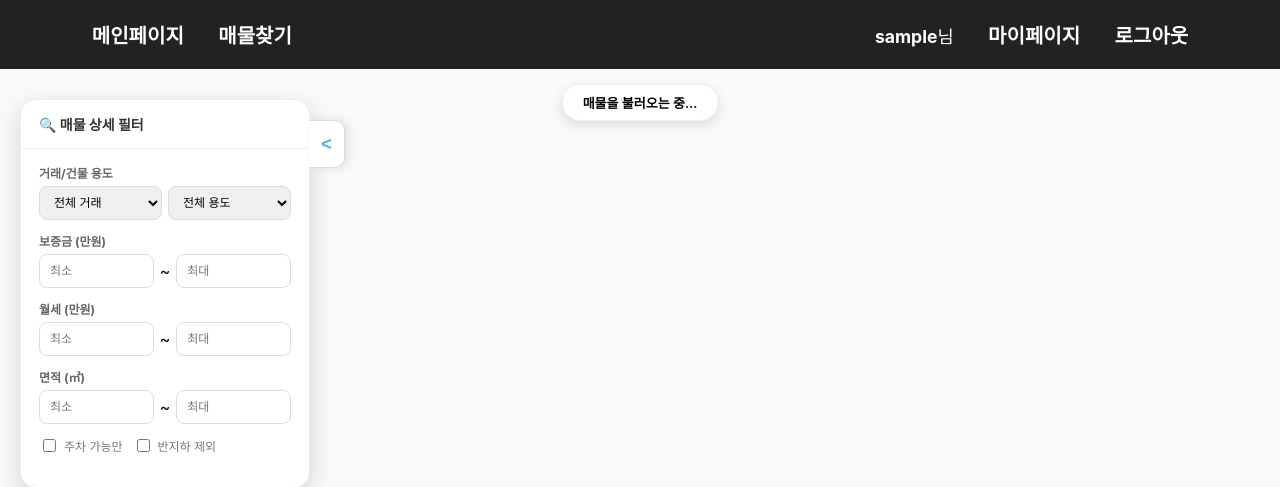
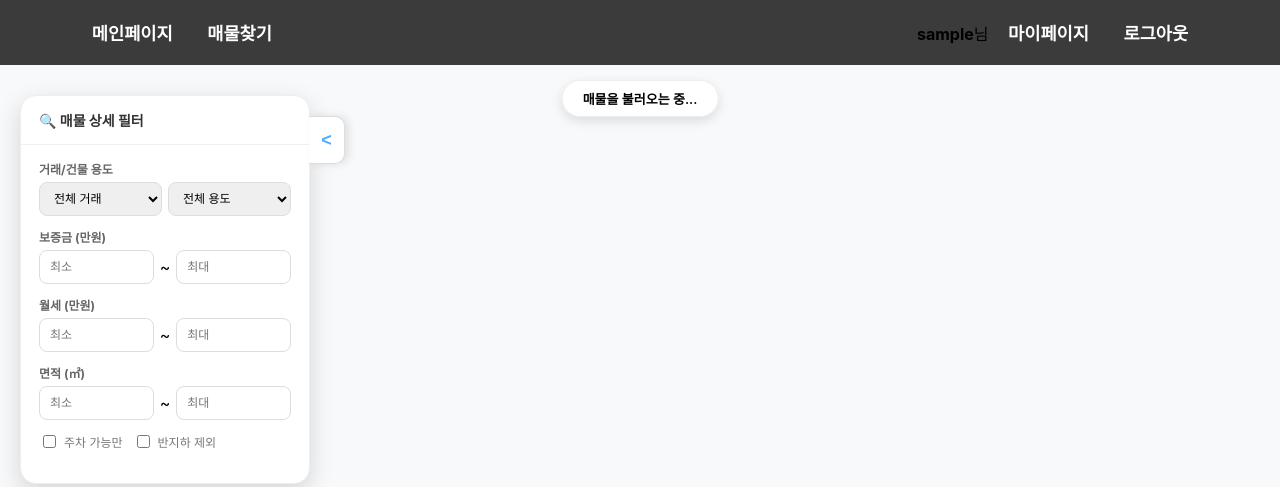
Before and after one commit to EverJoyyyL20/Sesac_Final, a Flask app: page /find in a window 1280 px wide. Shown: the top 487 px of the page. Run offline with Flask 3, Linux system fonts and the light colour scheme; the visitor is signed in with stand-in values (Sample User, id 1); parts of the project's set-up code (start-up, migrations or seed data) failed here and were passed over; some libraries are stand-ins or nearby versions.

Commit message:
네비게이션 바의 색이 바뀌는 문제를 해결했습니다.

```diff
--- a/house_project/find_property/find_property.html
+++ b/house_project/find_property/find_property.html
@@ -9,30 +9,6 @@
     <script type="text/javascript" src="https://oapi.map.naver.com/openapi/v3/maps.js?ncpKeyId={{ client_id }}"></script>
 
     <style>
-        /* 🔥 [통일된 상단바 스타일 추가] */
-        .navbar {
-            display: flex;
-            justify-content: space-between;
-            align-items: center;
-            padding: 20px 6%; /* 좌우 여백 5% */
-            width: 100%;
-            box-sizing: border-box;
-            background-color: #222; /* 검정색 배경 */
-        }
-        .navbar a {
-            font-size: 1.25rem;
-            font-weight: 700;
-            text-decoration: none;
-            color: #fff;        /* 흰색 글씨 */
-            margin: 0 15px;
-            transition: color 0.3s;
-        }
-        .navbar a:hover { color: #007bff; }
-        .welcome-text {
-            font-size: 1.1rem;
-            margin-right: 15px;
-            color: #fff; /* 흰색 글씨 */
-        }
 
 
 .slider-btn:hover {
--- a/house_project/static/css/common.css
+++ b/house_project/static/css/common.css
@@ -22,7 +22,7 @@ body, html {
         padding: 20px 6%;
         width: 100%;
         box-sizing: border-box;
-        background-color: #222; /* 검정색 배경 */
+        background-color: #3b3b3b; /* 검정색 배경 */
     }
 
         /* [상단바 링크] */
```
